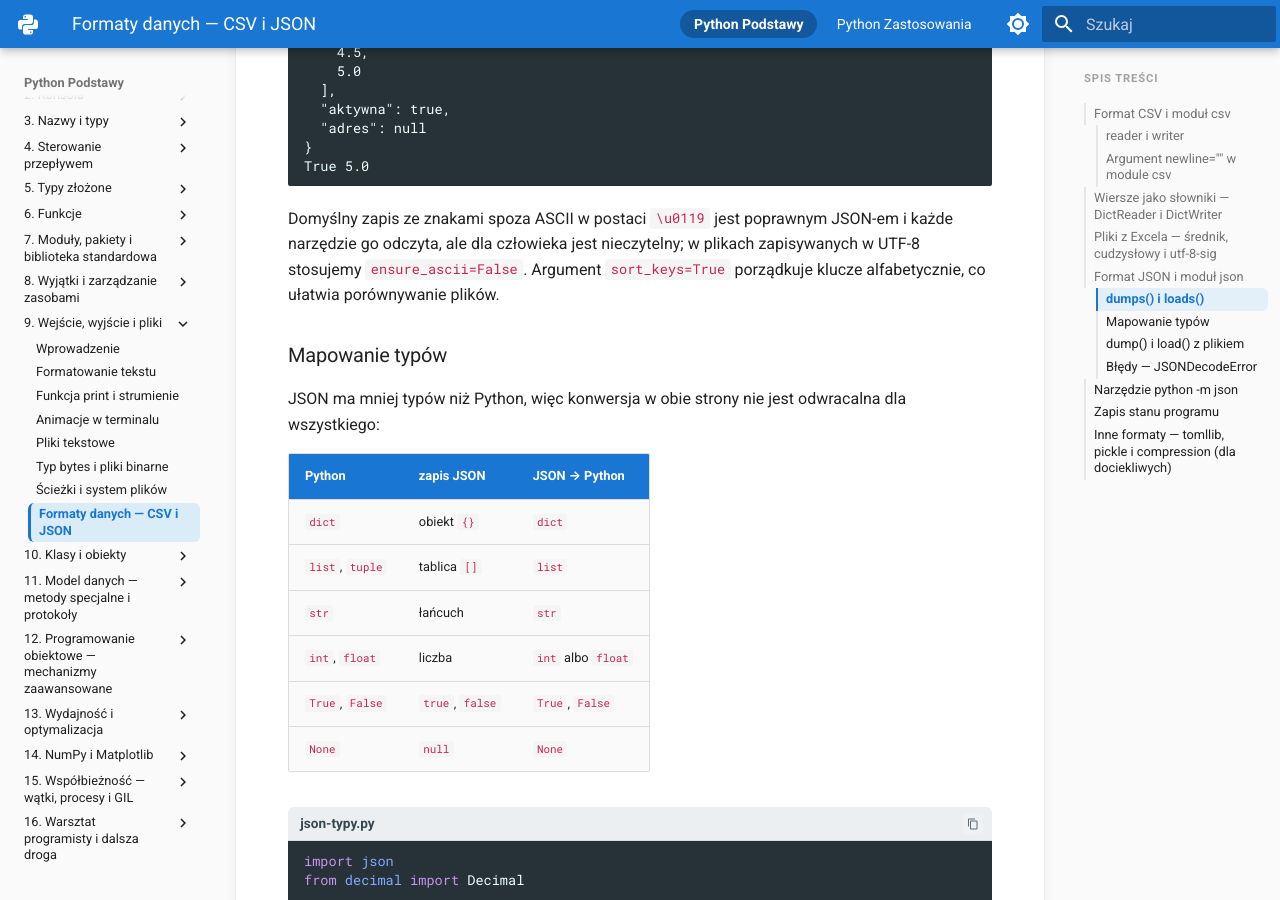
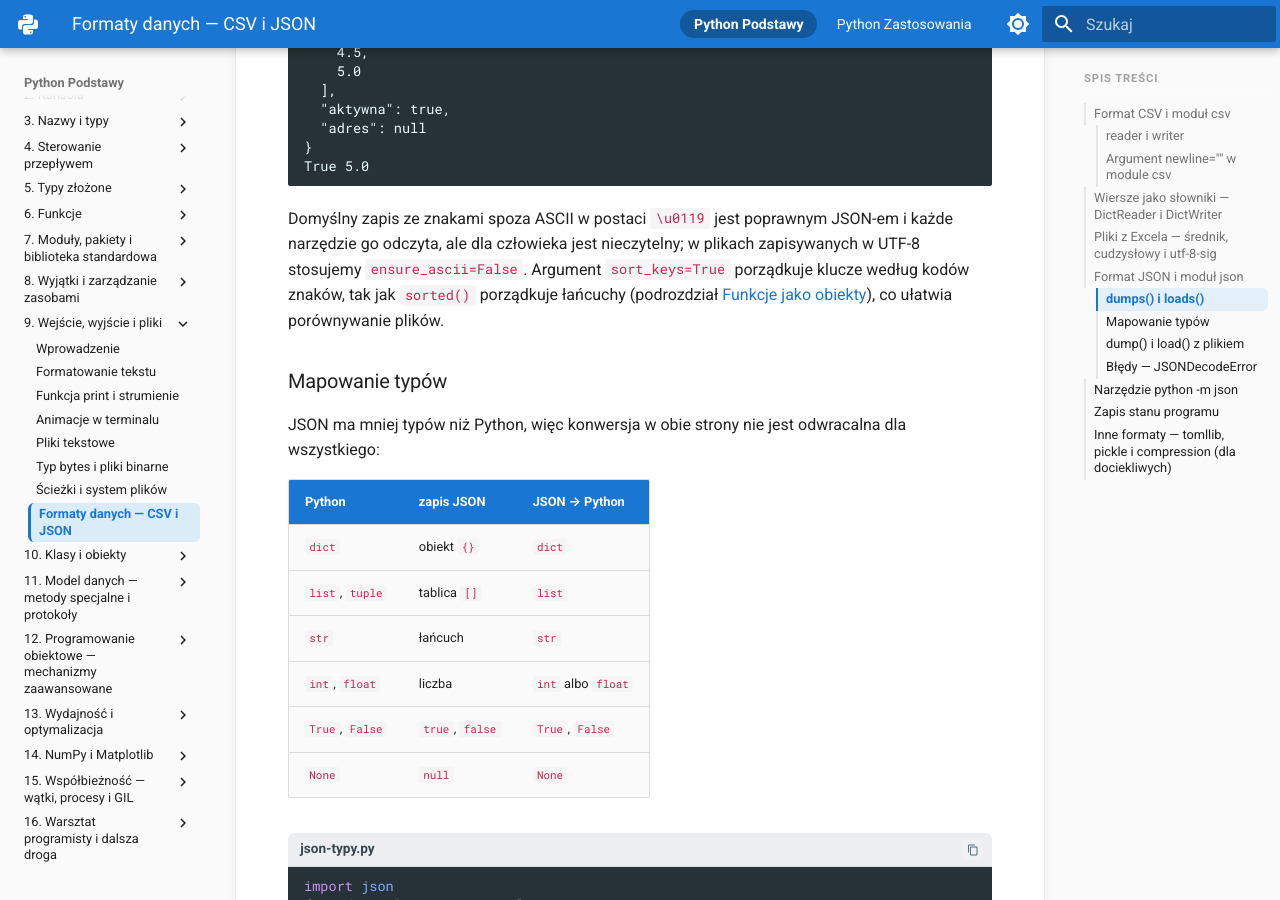
Before and after one commit to witoldprzygoda/python-notatki, an MkDocs documentation site: the page built from docs/09-wejscie-wyjscie/csv-i-json.md, in a window 1280 px wide and 900 px high, scrolled down 4992 px. Built offline with MkDocs 1.6.1 and Material for MkDocs 9.7.7, drawn with Linux system fonts in a browser that asks for light colours.

Commit message:
Qualify letter order and describe sort_keys by code points
Only the capitals A-Z precede the lower-case letters ('ą' < 'Ć' is True),
and json sort_keys=True orders keys by code points like sorted(), not
alphabetically ({'Z', 'a', 'z', 'ś'} on CPython 3.14.8).

Co-Authored-By: Claude Opus 5.5 <noreply@anthropic.com>

````diff
--- a/docs/09-wejscie-wyjscie/csv-i-json.md
+++ b/docs/09-wejscie-wyjscie/csv-i-json.md
@@ -181,7 +181,7 @@ print(wczytane == dane, wczytane["oceny"][1])
 True 5.0
 ```
 
-Domyślny zapis ze znakami spoza ASCII w postaci `\u0119` jest poprawnym JSON-em i każde narzędzie go odczyta, ale dla człowieka jest nieczytelny; w plikach zapisywanych w UTF-8 stosujemy `ensure_ascii=False`. Argument `sort_keys=True` porządkuje klucze alfabetycznie, co ułatwia porównywanie plików.
+Domyślny zapis ze znakami spoza ASCII w postaci `\u0119` jest poprawnym JSON-em i każde narzędzie go odczyta, ale dla człowieka jest nieczytelny; w plikach zapisywanych w UTF-8 stosujemy `ensure_ascii=False`. Argument `sort_keys=True` porządkuje klucze według kodów znaków, tak jak `sorted()` porządkuje łańcuchy (podrozdział [Funkcje jako obiekty](../06-funkcje/funkcje-jako-obiekty.md#funkcja-klucza-w-sorted-min-i-max)), co ułatwia porównywanie plików.
 
 ### Mapowanie typów
 
````
Also changed, not shown: docs/06-funkcje/funkcje-jako-obiekty.md (+1 -1 lines).
